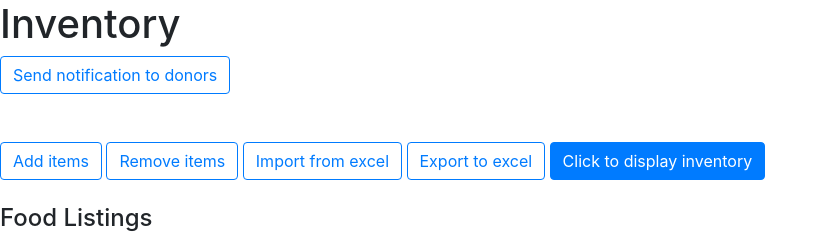
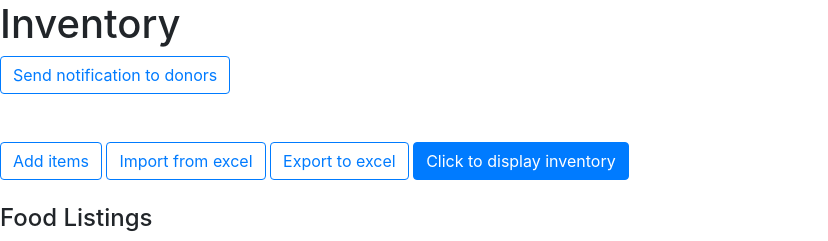
Before and after one commit to RashidISOM/SmartNorthFL, a Django app: page /inventory in a window 1280 px wide. Shown: the part 56-297 px from the top of the page, without its empty margins (0-828 px from the left). Run offline with Django 3.2, Linux system fonts and the light colour scheme; some libraries are stand-ins or nearby versions.

Commit message:
Update inventorypage.html

```diff
--- a/mysite/templates/inventorypage.html
+++ b/mysite/templates/inventorypage.html
@@ -8,7 +8,6 @@
     <a class="btn btn-outline-primary my-2 my-sm-0" href = "#">Send notification to donors</a>
     </br></br></br>
     <a href=  "{% url 'add_food' %}" class="btn btn-outline-primary my-2 my-sm-0" href = "add">Add items</a>
-    <a class="btn btn-outline-primary my-2 my-sm-0" href = "remove">Remove items</a>
     <a class="btn btn-outline-primary my-2 my-sm-0" href = "#">Import from excel</a>
     <a class="btn btn-outline-primary my-2 my-sm-0" href = "#">Export to excel</a>
 
```
